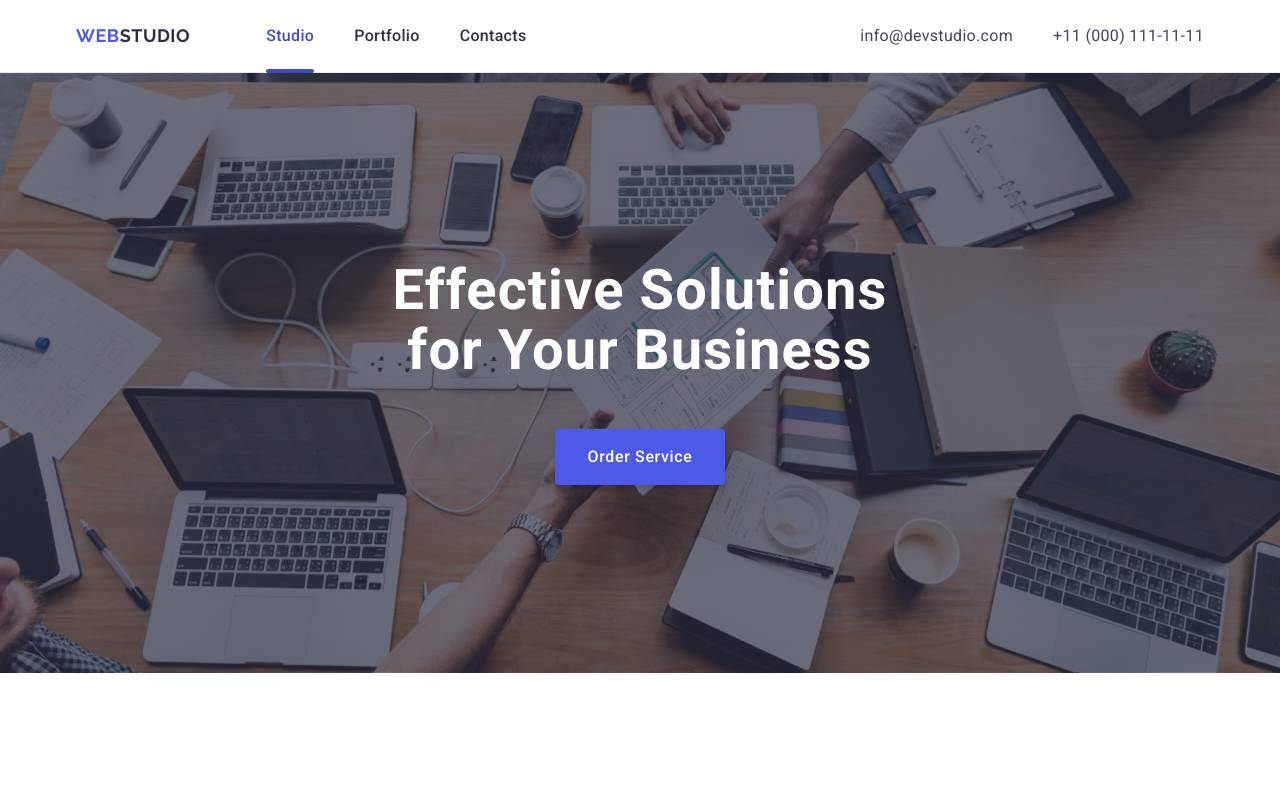
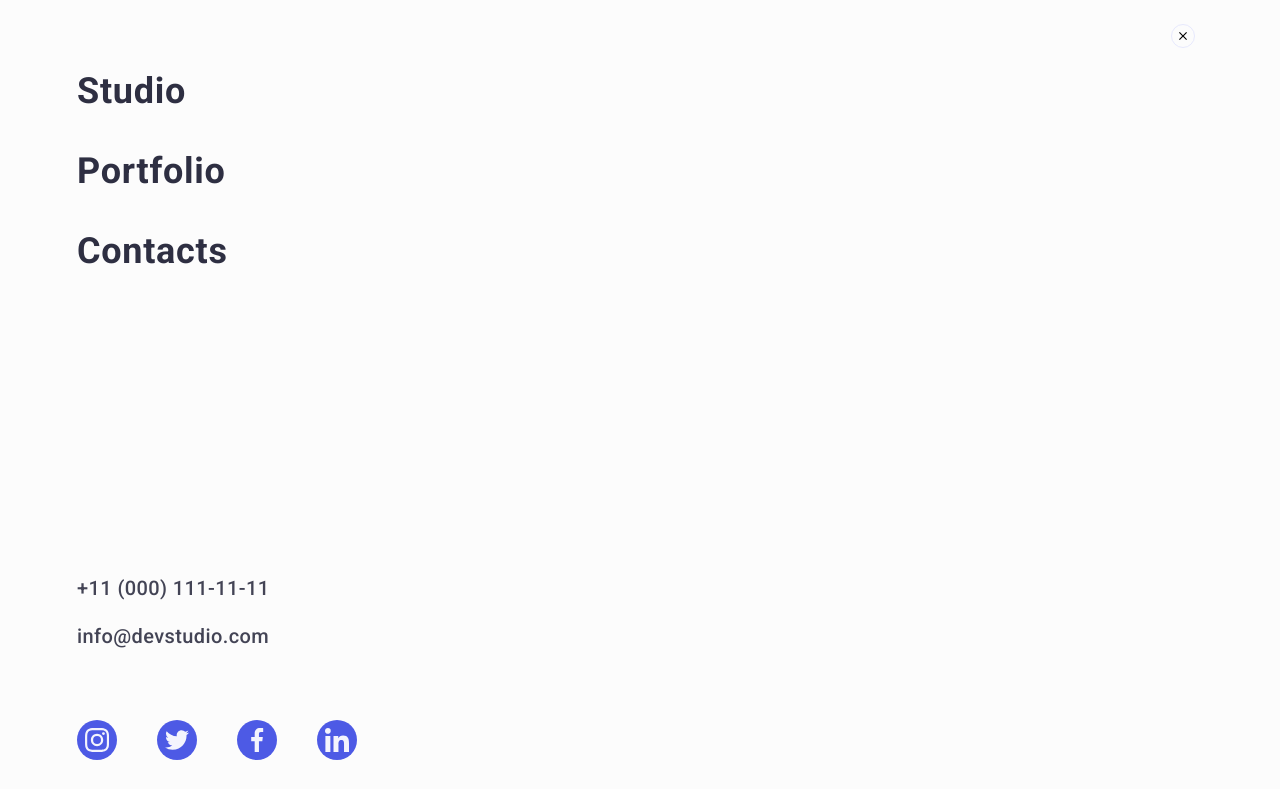
Before and after one commit to ArtemSv07/goit-markup-hw-06, a plain HTML site: page index.html in a window 1280 px wide. Shown: the top 789 px of the page. Drawn offline with nearby package versions, Linux system fonts and the light colour scheme.

Commit message:
hw-6-pat2

```diff
--- a/css/styles.css
+++ b/css/styles.css
@@ -1137,7 +1137,6 @@ img {
     outline: transparent;
     resize: none;
     transition: border-color var(--transition);
-    color: rgba(46, 47, 66, 0.4);
     background-color: transparent;
 
 }
@@ -1145,7 +1144,11 @@ img {
 .modal-form-message:hover,
 .modal-form-message:focus {
 
-border-color: #4D5AE5;
+    border-color: #4D5AE5;
+}
+
+::placeholder {
+color:rgba(142, 143, 153, 1);
 }
 
 .modal-form-check:checked + .modal-form-check-desc > .span-form-check {
--- a/index.html
+++ b/index.html
@@ -55,7 +55,7 @@
         </button>
 
 
-        <div class="mobile-menu" >
+        <div class="mobile-menu is-open" >
             <div class="container mobile-container">
 
                 <button class="mobile-menu-close-btn">
```
